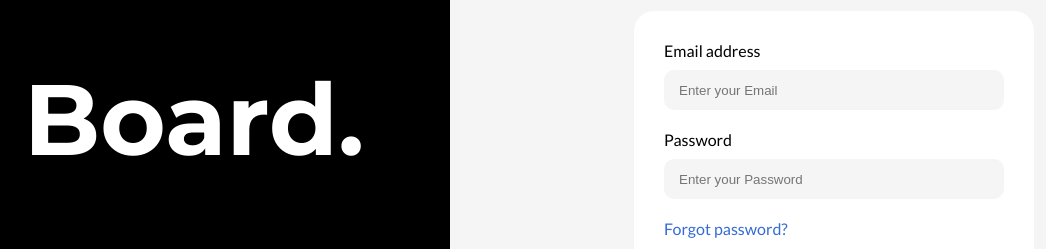
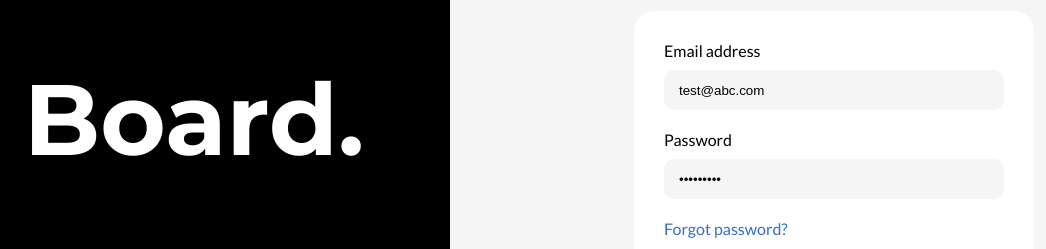
Before and after one commit to karnan7/DashboardAuthentication, a React (Create React App) app: page / in a window 1280 px wide. Shown: the part 281-530 px from the top of the page, without its empty margins (62-1108 px from the left). Built offline with nearby package versions, Linux system fonts and the light colour scheme; no server answers; the HTML template or start-up script is replaced by a standard one.

Commit message:
deployed website

```diff
--- a/src/pages/SignIn/SignIn.jsx
+++ b/src/pages/SignIn/SignIn.jsx
@@ -11,8 +11,8 @@ import { toast } from 'react-hot-toast'
 const SignIn = () => {
 
   const context = useContext(UserContext);
-  const [email, setEmail] = useState("");
-  const [password, setPassword] = useState("");
+  const [email, setEmail] = useState("test@abc.com");
+  const [password, setPassword] = useState("asdfghjkl");
 
   const handleGoogleSignIn = () => {
     const googleAuthProvider = new GoogleAuthProvider();
```
